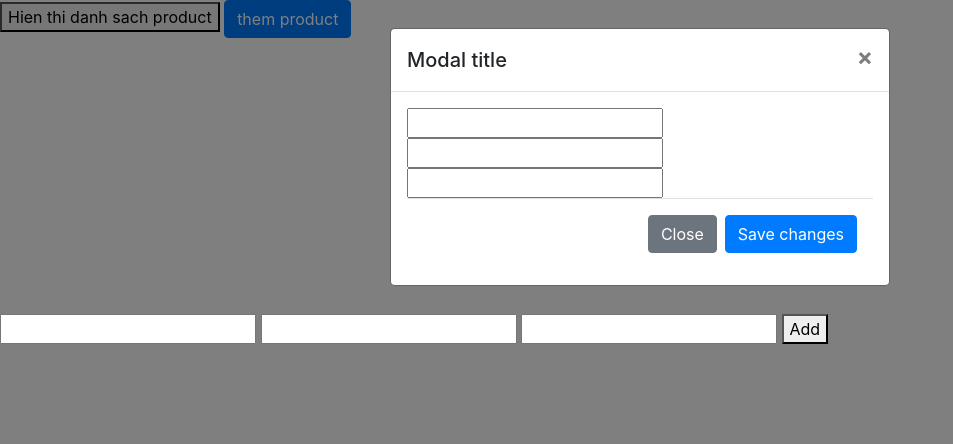
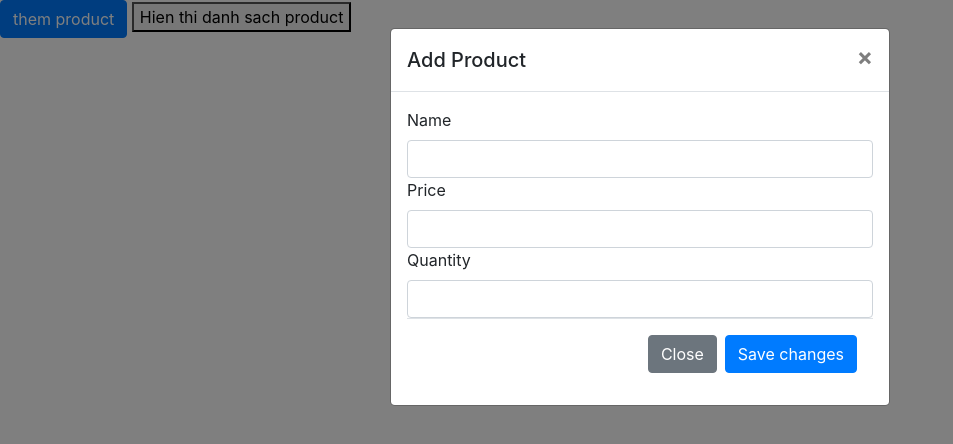
Before and after one commit to chuong0608/MD4---MODAL--PRODUCT, a plain HTML site: page index.html in a window 1280 px wide. Both pictures are taken after a click on the button "them product". Shown: the whole page, without its empty margins (0-953 px from the left). Drawn offline with nearby package versions, Linux system fonts and the light colour scheme.

Commit message:
done add

```diff
--- a/index.html
+++ b/index.html
@@ -5,19 +5,17 @@
     <title>Title</title>
     <link rel="stylesheet" href="https://cdn.jsdelivr.net/npm/bootstrap@4.6.1/dist/css/bootstrap.min.css"
           integrity="sha384-zCbKRCUGaJDkqS1kPbPd7TveP5iyJE0EjAuZQTgFLD2ylzuqKfdKlfG/eSrtxUkn" crossorigin="anonymous">
-    <script src="https://cdn.jsdelivr.net/npm/jquery@3.5.1/dist/jquery.slim.min.js"
-            integrity="sha384-DfXdz2htPH0lsSSs5nCTpuj/zy4C+OGpamoFVy38MVBnE+IbbVYUew+OrCXaRkfj"
-            crossorigin="anonymous"></script>
+    <script src="//ajax.googleapis.com/ajax/libs/jquery/1.9.1/jquery.min.js"></script>
     <script src="https://cdn.jsdelivr.net/npm/bootstrap@4.6.1/dist/js/bootstrap.bundle.min.js"
             integrity="sha384-fQybjgWLrvvRgtW6bFlB7jaZrFsaBXjsOMm/tB9LTS58ONXgqbR9W8oWht/amnpF"
             crossorigin="anonymous"></script>
-    <script src="//ajax.googleapis.com/ajax/libs/jquery/1.9.1/jquery.min.js"></script>
+
 </head>
 <body>
-<button onclick="findAllProduct()">Hien thi danh sach product</button>
+
 <!--<button onclick="addShowFrom()">them product</button>-->
 <!-- Button trigger modal -->
-<button onclick="addShowFrom()" type="button" class="btn btn-primary" data-toggle="modal" data-target="#exampleModal">
+<button type="button" class="btn btn-primary" data-toggle="modal" data-target="#exampleModal">
     them product
 </button>
 
@@ -26,23 +24,30 @@
     <div class="modal-dialog">
         <div class="modal-content">
             <div class="modal-header">
-                <h5 class="modal-title" id="exampleModalLabel">Modal title</h5>
+                <h5 class="modal-title" id="exampleModalLabel">Add Product</h5>
                 <button type="button" class="close" data-dismiss="modal" aria-label="Close">
                     <span aria-hidden="true">&times;</span>
                 </button>
             </div>
             <div class="modal-body">
-                <input type="text" id="name">
-                <input type="text" id="price">
-                <input type="text" id="quantity">
+                <div>
+                    <label>Name</label>
+                    <input class="form-control" type="text" id="name">
+                    <label>Price</label>
+                   <input class="form-control" type="text" id="price">
+                    <label>Quantity</label>
+                   <input class="form-control" type="text" id="quantity">
+               </div>
                 <div class="modal-footer">
                     <button type="button" class="btn btn-secondary" data-dismiss="modal">Close</button>
-                <button type="button" class="btn btn-primary">Save changes</button>
+                    <button type="button" class="btn btn-primary" onclick="save()">Save changes</button>
+                </div>
             </div>
         </div>
     </div>
 </div>
 
+<button onclick="findAllProduct()">Hien thi danh sach product</button>
 <div id="display"></div>
 <script>
     function findAllProduct() {
@@ -52,9 +57,7 @@
             success: function (data) {
                 console.log(data)
                 displayProduct(data);
-
             }
-
         })
     }
 
@@ -83,13 +86,10 @@
         document.getElementById("display").innerHTML = str;
     }
 
-    function addShowFrom() {
-        let form = `<input type="text" id="name">
-    <input type="text" id="price">
-    <input type="text" id="quantity">
-<button onclick="save()">Add</button>`;
-        document.getElementById("display").innerHTML = form;
-    }
+    // function addShowFrom() {
+    //     $('#exampleModal').modal('hide');
+    //     // document.getElementById("display").innerHTML = form;
+    // }
 
     function save() {
         let name = document.getElementById("name").value;
@@ -110,21 +110,23 @@
             data: JSON.stringify(product),
             url: "http://localhost:8080/products",
             success: function () {
-                findAllProduct();
+                $('#exampleModal').modal('hide');
                 document.getElementById("name").value = "";
                 document.getElementById("price").value = "";
                 document.getElementById("quantity").value = "";
+                findAllProduct();
             },
             error: function (error) {
                 console.log(error);
             }
         })
     }
+
         function editShowFrom() {
             let edit = `<input type="text" id="name">
         <input type="text" id="price">
         <input type="text" id="quantity">
-<button onclick="save()">Edit</button>`;
+    <button onclick="updateProduct()">Edit</button>`;
             document.getElementById("display").innerHTML = edit;
 
         }
@@ -159,5 +161,6 @@
         }
 
 </script>
+
 </body>
 </html>
```
Lines whose indentation alone changed are shown as unchanged.
